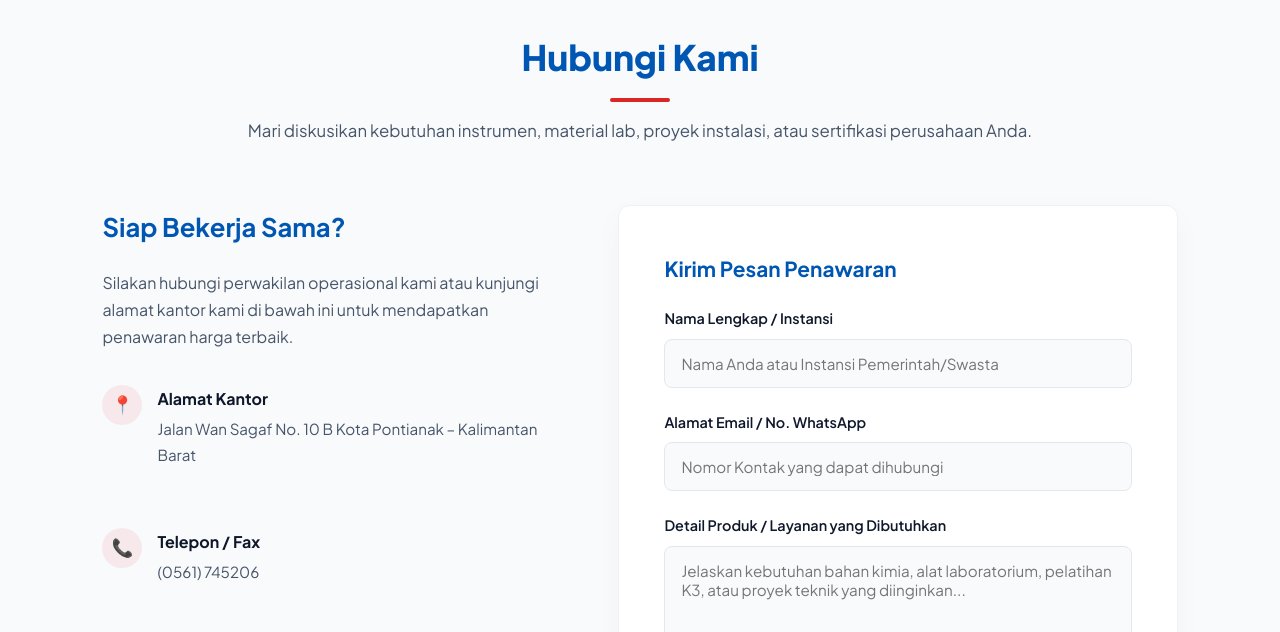
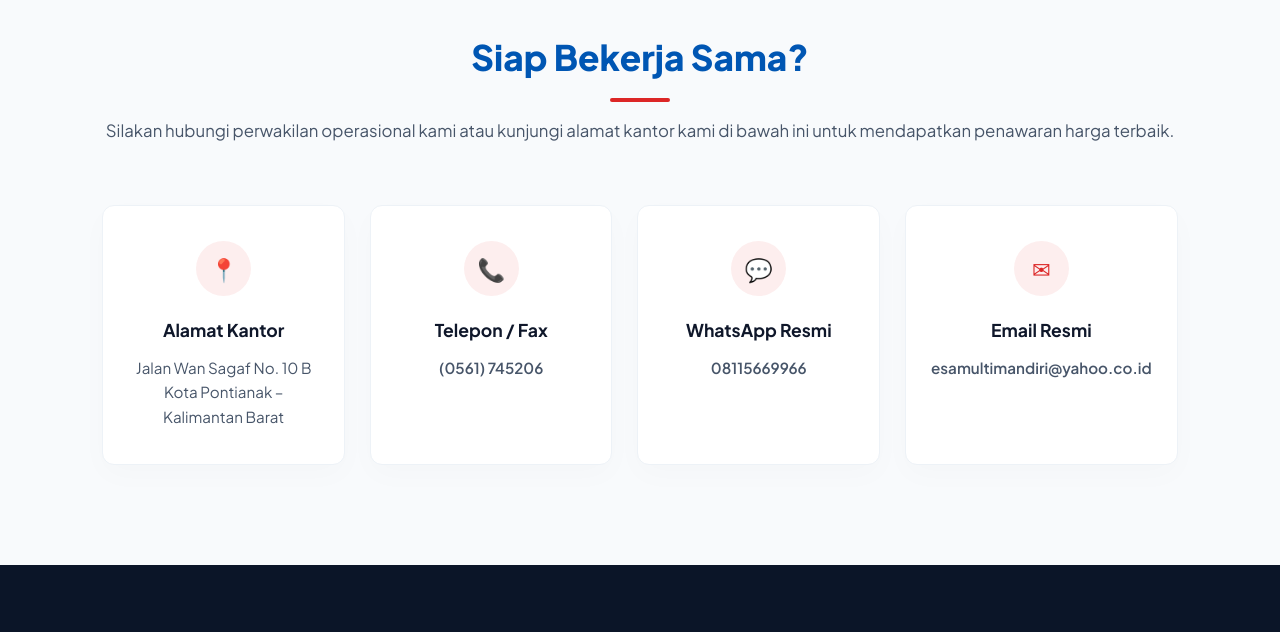
Before and after one commit to eraloj/company-profile, a plain HTML site: page index.html in a window 1280 px wide. Shown: the part 4110-4742 px from the top of the page. Drawn offline with Linux system fonts and the light colour scheme.

Commit message:
Update index.html

```diff
--- a/index.html
+++ b/index.html
@@ -55,7 +55,7 @@
         }
 
         .logo-img {
-            height: 50px; /* Ukuran proporsional untuk logo Anda */
+            height: 50px;
             width: auto;
             object-fit: contain;
         }
@@ -112,7 +112,6 @@
         }
 
         /* Hero Section */
-        /* Hero Section */
         .hero {
             padding: 180px 8% 140px 8%;
             background: linear-gradient(135deg, #005ca9 0%, #002d54 100%);
@@ -120,7 +119,7 @@
             position: relative;
             overflow: hidden;
             display: grid;
-    grid-template-columns: 1.2fr 0.8fr; /* Membagi teks 60% dan gambar 40% */
+            grid-template-columns: 1.2fr 0.8fr;
             gap: 40px;
             align-items: center;
             z-index: 2;
@@ -161,7 +160,6 @@
             line-height: 1.6;
         }
 
-/* Pengaturan Gambar di Samping Kanan */
         .hero-image {
             display: flex;
             justify-content: center;
@@ -172,7 +170,7 @@
             max-width: 450px;
             height: auto;
             border-radius: 16px;
-    box-shadow: 0 20px 40px rgba(0, 0, 0, 0.3); /* Memperbaiki typo '20 px' & warna shadow */
+            box-shadow: 0 20px 40px rgba(0, 0, 0, 0.3);
             border: 4px solid rgba(255, 255, 255, 0.15);
             object-fit: cover;
         }
@@ -202,17 +200,6 @@
             background-color: #b91c1c;
             transform: translateY(-2px);
             box-shadow: 0 6px 20px rgba(220, 38, 38, 0.4);
-        }
-
-        .btn-secondary {
-            border: 2px solid rgba(255,255,255,0.3);
-            color: var(--white);
-        }
-
-        .btn-secondary:hover {
-            background-color: rgba(255,255,255,0.1);
-            border-color: var(--white);
-            transform: translateY(-2px);
         }
 
         /* Section Global Settings */
@@ -255,9 +242,9 @@
         /* About Section */
         .about-grid {
             display: grid;
-            grid-template-columns: 1fr 1fr; /* Dibuat seimbang 50% : 50% */
+            grid-template-columns: 1fr 1fr;
             gap: 40px;
-            align-items: stretch; /* Membuat tinggi kotak kiri & kanan sama rata */
+            align-items: stretch;
             margin-bottom: 60px;
         }
 
@@ -273,6 +260,7 @@
             margin-bottom: 20px;
             text-align: justify;
         }
+
         .values-section {
             margin-top: 60px;
             text-align: center;
@@ -335,7 +323,7 @@
         /* Core Values Cards */
         .values-container {
             display: grid;
-            grid-template-columns: repeat(4, 1fr); /* Menjadi 4 kolom sejajar di desktop */
+            grid-template-columns: repeat(4, 1fr);
             gap: 20px;
         }
 
@@ -459,112 +447,70 @@
             font-size: 0.9rem;
         }
 
-        /* Contact Section */
+        /* Contact Section Style */
         .contact-grid {
             display: grid;
-            grid-template-columns: 1fr 1.2fr;
-            gap: 50px;
+            grid-template-columns: repeat(4, 1fr);
+            gap: 25px;
+            margin-top: 20px;
         }
 
-        .contact-info h3 {
-            font-size: 1.6rem;
-            color: var(--primary-color);
-            margin-bottom: 20px;
-            font-weight: 700;
+        .contact-card {
+            background-color: var(--white);
+            padding: 35px 25px;
+            border-radius: 12px;
+            box-shadow: 0 10px 30px rgba(0,0,0,0.02);
+            border: 1px solid #edf2f7;
+            text-align: center;
+            display: flex;
+            flex-direction: column;
+            align-items: center;
+            transition: all 0.3s ease;
         }
 
-        .contact-info p {
-            color: var(--text-light);
-            margin-bottom: 35px;
+        .contact-card:hover {
+            transform: translateY(-5px);
+            box-shadow: 0 15px 35px rgba(0, 86, 179, 0.06);
+            border-color: var(--primary-color);
         }
 
-        .info-item {
-            display: flex;
-            gap: 15px;
-            margin-bottom: 25px;
-            align-items: flex-start;
-        }
-
-        .info-icon {
+        .contact-icon {
             color: var(--accent-color);
-            font-weight: bold;
-            font-size: 1.1rem;
             background-color: rgba(220, 38, 38, 0.08);
-            width: 40px;
-            height: 40px;
+            width: 55px;
+            height: 55px;
             display: flex;
             align-items: center;
             justify-content: center;
             border-radius: 50%;
-            flex-shrink: 0;
+            font-size: 1.4rem;
+            margin-bottom: 20px;
         }
 
-        .info-text h4 {
+        .contact-card h4 {
             font-weight: 700;
             color: var(--text-dark);
-            font-size: 1rem;
-            margin-bottom: 4px;
+            font-size: 1.1rem;
+            margin-bottom: 10px;
         }
 
-        .info-text p {
+        .contact-card p {
             color: var(--text-light);
             font-size: 0.95rem;
+            line-height: 1.6;
         }
 
-        .contact-form {
-            background-color: var(--white);
-            padding: 45px;
-            border-radius: 12px;
-            box-shadow: 0 10px 30px rgba(0,0,0,0.03);
-            border: 1px solid #edf2f7;
+        /* Style Baru untuk Tautan Kontak Aktif */
+        .contact-card p a {
+            color: var(--text-light);
+            text-decoration: none;
+            font-weight: 600;
+            transition: color 0.2s ease;
         }
 
-        .form-group {
-            margin-bottom: 22px;
-        }
-
-        .form-group label {
-            display: block;
-            margin-bottom: 8px;
-            font-weight: 600;
-            font-size: 0.9rem;
-            color: var(--text-dark);
-        }
-
-        .form-control {
-            width: 100%;
-            padding: 14px 16px;
-            border: 1px solid #e2e8f0;
-            border-radius: 8px;
-            background-color: var(--bg-light);
-            font-family: inherit;
-            font-size: 0.95rem;
-            transition: all 0.3s ease;
-        }
-
-        .form-control:focus {
-            outline: none;
-            border-color: var(--primary-color);
-            background-color: var(--white);
-            box-shadow: 0 0 0 3px rgba(0, 86, 179, 0.1);
-        }
-
-        .btn-submit {
-            width: 100%;
-            background-color: var(--primary-color);
-            color: var(--white);
-            border: none;
-            cursor: pointer;
-            font-weight: 600;
-            padding: 15px;
-            border-radius: 8px;
-            font-size: 0.95rem;
-            transition: background-color 0.3s ease;
-            box-shadow: 0 4px 12px rgba(0, 86, 179, 0.15);
-        }
-
-        .btn-submit:hover {
-            background-color: var(--secondary-color);
+        .contact-card p a:hover {
+            color: var(--primary-color);
+            text-decoration: underline;
         }
 
         /* Footer */
@@ -638,17 +584,44 @@
         /* Responsive Breakpoints */
         @media (max-width: 992px) {
             .about-grid {
-        grid-template-columns: 1fr; /* Menjadi 1 kolom bertumpuk di tablet */
+                grid-template-columns: 1fr;
                 gap: 30px;
             }
             .values-container {
-        grid-template-columns: repeat(2, 1fr); /* Kartu core values menjadi 2x2 di tablet */
+                grid-template-columns: repeat(2, 1fr);
+            }
+            .services-grid {
+                grid-template-columns: repeat(2, 1fr);
+            }
+            .contact-grid {
+                grid-template-columns: repeat(2, 1fr);
             }
         }
 
         @media (max-width: 600px) {
             .values-container {
-        grid-template-columns: 1fr; /* Kartu core values menjadi 1 kolom penuh di HP */
+                grid-template-columns: 1fr;
+            }
+            .services-grid {
+                grid-template-columns: 1fr;
+            }
+            .why-us-grid {
+                grid-template-columns: 1fr;
+            }
+            .contact-grid {
+                grid-template-columns: 1fr;
+            }
+            .hero {
+                grid-template-columns: 1fr;
+                padding-top: 140px;
+                text-align: center;
+            }
+            .btn-container {
+                justify-content: center;
+            }
+            .footer-grid {
+                grid-template-columns: 1fr;
+                gap: 30px;
             }
         }
     </style>
@@ -672,30 +645,25 @@
 
     <!-- Hero Section -->
     <section id="home" class="hero">
-
-    <!-- Kolom Kiri: Khusus Tulisan & Tombol -->
         <div class="hero-content">
             <h1>CV. ESA MULTI MANDIRI</h1>
             <p>General, Speciality Chemical & Laboratory. Solusi satu atap terpercaya penyedia perangkat, instrumen berkualitas tinggi, serta layanan teknik terintegrasi untuk kebutuhan industri dan laboratorium Anda.</p>
             <div class="btn-container">
-            <a href="#layanan" class="btn btn-primary" style="background-color: var(--accent-color);">Info Layanan</a>
+                <a href="#product" class="btn btn-primary">Info Layanan</a>
             </div>
         </div>
-
-    <!-- Kolom Kanan: Khusus Foto (Sejajar Sempurna) -->
         <div class="hero-image">
             <img src="Test.jpeg" alt="Kantor CV ESA MULTI MANDIRI">
         </div>
-
     </section>
 
+    <!-- About Section -->
     <section id="about">
         <div class="section-title">
             <h2>Tentang Kami</h2>
             <p>Mengenal lebih dekat profil, visi, misi, dan nilai operasional perusahaan kami.</p>
         </div>
 
-        <!-- Baris Atas: Overview & Visi Misi (Sejajar & Rapi) -->
         <div class="about-grid">
             <div class="about-text">
                 <h3>Company Overview</h3>
@@ -721,7 +689,6 @@
             </div>
         </div>
 
-        <!-- Baris Bawah: Core Values (Dipisah menjadi baris penuh yang elegan) -->
         <div class="values-section">
             <h3 class="values-title">Core Values Perusahaan</h3>
             <div class="values-container">
@@ -745,6 +712,7 @@
         </div>
     </section>
 
+    <!-- Product & Services Section -->
     <section id="product" class="services">
         <div class="section-title">
             <h2>Produk & Layanan Kami</h2>
@@ -808,6 +776,7 @@
         </div>
     </section>
 
+    <!-- Why Choose Us Section -->
     <section id="keunggulan">
         <div class="section-title">
             <h2>Mengapa Memilih Kami?</h2>
@@ -838,71 +807,41 @@
         </div>
     </section>
 
+    <!-- Symmetrical Contact Section (Updated with Live Links) -->
     <section id="contact" style="background-color: var(--bg-light);">
         <div class="section-title">
-            <h2>Hubungi Kami</h2>
-            <p>Mari diskusikan kebutuhan instrumen, material lab, proyek instalasi, atau sertifikasi perusahaan Anda.</p>
+            <h2>Siap Bekerja Sama?</h2>
+            <p>Silakan hubungi perwakilan operasional kami atau kunjungi alamat kantor kami di bawah ini untuk mendapatkan penawaran harga terbaik.</p>
         </div>
 
         <div class="contact-grid">
-            <div class="contact-info">
-                <h3>Siap Bekerja Sama?</h3>
-                <p>Silakan hubungi perwakilan operasional kami atau kunjungi alamat kantor kami di bawah ini untuk mendapatkan penawaran harga terbaik.</p>
-
-                <div class="info-item">
-                    <div class="info-icon">📍</div>
-                    <div class="info-text">
+            <div class="contact-card">
+                <div class="contact-icon">📍</div>
                 <h4>Alamat Kantor</h4>
-                        <p>Jalan Wan Sagaf No. 10 B Kota Pontianak – Kalimantan Barat</p>
-                    </div>
+                <p>Jalan Wan Sagaf No. 10 B<br>Kota Pontianak – Kalimantan Barat</p>
             </div>
 
-                <div class="info-item">
-                    <div class="info-icon">📞</div>
-                    <div class="info-text">
+            <div class="contact-card">
+                <div class="contact-icon">📞</div>
                 <h4>Telepon / Fax</h4>
-                        <p>(0561) 745206</p>
-                    </div>
+                <p><a href="tel:0561745206">(0561) 745206</a></p>
             </div>
 
-                <div class="info-item">
-                    <div class="info-icon">💬</div>
-                    <div class="info-text">
+            <div class="contact-card">
+                <div class="contact-icon">💬</div>
                 <h4>WhatsApp Resmi</h4>
-                        <p>08115669966</p>
-                    </div>
+                <p><a href="https://wa.me/628115669966" target="_blank" rel="noopener noreferrer">08115669966</a></p>
             </div>
 
-                <div class="info-item">
-                    <div class="info-icon">✉</div>
-                    <div class="info-text">
+            <div class="contact-card">
+                <div class="contact-icon">✉</div>
                 <h4>Email Resmi</h4>
-                        <p>esamultimandiri@yahoo.co.id</p>
-                    </div>
-                </div>
-            </div>
-
-            <div class="contact-form">
-                <h3 style="font-size: 1.3rem; margin-bottom: 20px; color: var(--primary-color);">Kirim Pesan Penawaran</h3>
-                <form action="#" method="POST" onsubmit="event.preventDefault(); alert('Terima kasih! Permintaan penawaran Anda telah terkirim (Demo Tampilan).');">
-                    <div class="form-group">
-                        <label>Nama Lengkap / Instansi</label>
-                        <input type="text" class="form-control" placeholder="Nama Anda atau Instansi Pemerintah/Swasta" required>
-                    </div>
-                    <div class="form-group">
-                        <label>Alamat Email / No. WhatsApp</label>
-                        <input type="text" class="form-control" placeholder="Nomor Kontak yang dapat dihubungi" required>
-                    </div>
-                    <div class="form-group">
-                        <label>Detail Produk / Layanan yang Dibutuhkan</label>
-                        <textarea class="form-control" rows="4" placeholder="Jelaskan kebutuhan bahan kimia, alat laboratorium, pelatihan K3, atau proyek teknik yang diinginkan..." required></textarea>
-                    </div>
-                    <button type="submit" class="btn-submit">Kirim ke Sistem Penawaran</button>
-                </form>
+                <p><a href="mailto:esamultimandiri@yahoo.co.id">esamultimandiri@yahoo.co.id</a></p>
             </div>
         </div>
     </section>
 
+    <!-- Footer -->
     <footer>
         <div class="footer-grid">
             <div class="footer-about">
```
Lines whose indentation alone changed are shown as unchanged.
